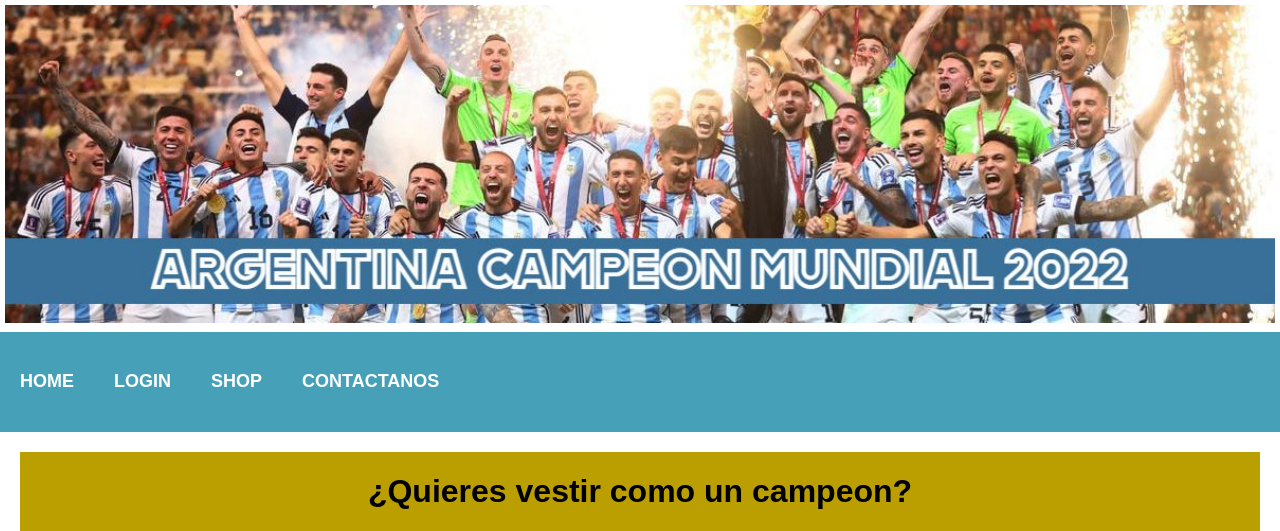
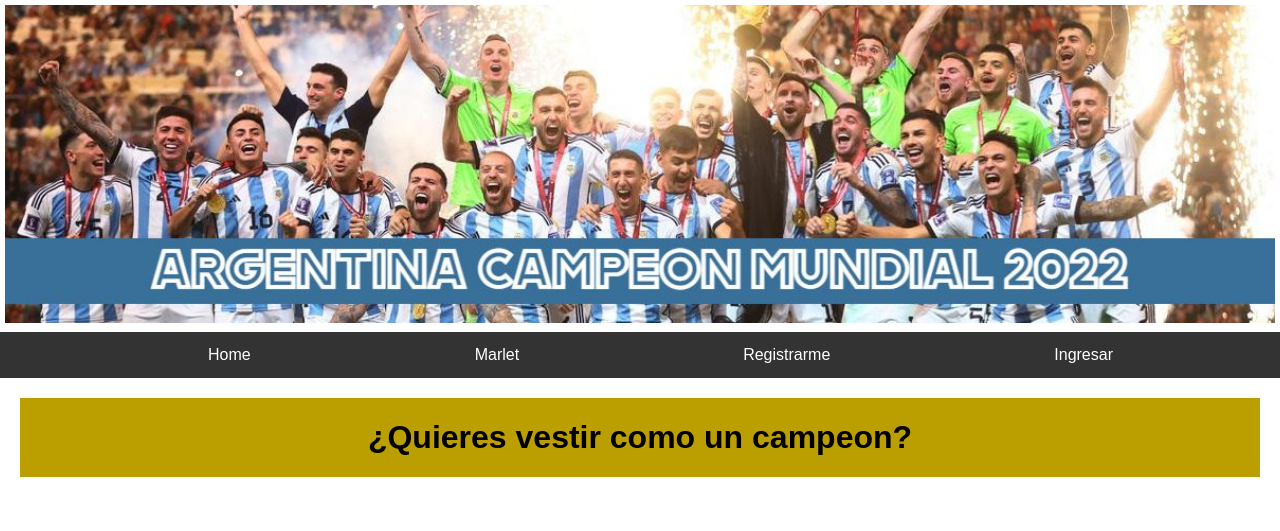
Before and after one commit to ayechf/TPO-CaC-La-Pythoneta, a plain HTML site: page Shop/Shop.Html in a window 1280 px wide. Shown: the top 531 px of the page. Drawn offline with Linux system fonts and the light colour scheme; a script that the page names is missing.

Commit message:
Uni todas las paginas

```diff
--- a/Shop/Shop.Html
+++ b/Shop/Shop.Html
@@ -19,13 +19,14 @@
 </div>
 
 
-  <div class="navbar">
-    <a href="../PaginaPrincipal/Principal.html">HOME</a>
-    <a href="../Login/login.html">LOGIN</a>
-    <a href="shop.html">SHOP</a>
-    <a href="../Formulario/formularioInscripcion.html">CONTACTANOS</a>
-  </div>
-
+<nav class="menu">
+  <!-- Navegador Escritorio -->
+  <ul class="ClassUl desktop-nav">
+    <li class="ClassLi"><a class="ClassA" href="/TPO-CaC-La-Pythoneta/PaginaPrincipal/Principal.html">Home</a></li>
+    <li class="ClassLi"><a class="ClassA" href="/TPO-CaC-La-Pythoneta/Shop/Shop.Html">Marlet</a></li>
+    <li class="ClassLi"><a class="ClassA" href="/TPO-CaC-La-Pythoneta/Formulario/formularioInscripcion.html">Registrarme</a></li>
+    <li class="ClassLi"><a class="ClassA" href="/TPO-CaC-La-Pythoneta/Login/login.html">Ingresar</a></li>
+</nav>
 
 
 
--- a/Shop/shop.css
+++ b/Shop/shop.css
@@ -32,32 +32,45 @@ body {
 }
 
 
-.navbar {
+.nav{
     display: flex;
-    height: auto;
-    background-color: #0a83a1c0;
-    height: 100px;
+    justify-content: space-between;
     align-items: center;
-}
+  }
+  /* Ocultar el botón del menú en pantallas grandes */
+  .nav-toggle {
+    display: none;
+    background: none;
+    border: none;
+  }
 
-/* Estilo para el DIV donde se encuentra en navbar */
-.navbar a {
+  /* Estilos para la lista del menú en pantallas grandes */
+  .ClassUl {
+    list-style-type: none;
+    margin: 0;
+    padding: 0;
+    overflow: hidden;
+    background-color: #333;
+  }
+
+  /* Estilos para los elementos del menú en pantallas grandes */
+  .ClassLi {
+    float: left;
+    margin-left: 15%;
+  }
+
+  /* Estilos para los enlaces del menú en pantallas grandes */
+  .ClassA {
+    display: block;
     color: white;
-    font-size: large;
-    padding: 50px 20px 50px 20px;
+    text-align: center;
+    padding: 14px 16px;
     text-decoration: none;
-    text-align-last: 20px;
-    font-weight: bold
+  }
 
-    }
-
-
-
-/* Estilo para que al pasar sobre alguno de los items de navbar cambie de color tanto la letra como el fondo */
-.navbar a:hover {
-    background-color: #bb9f00;
-    color: black;
-}
+  .ClassA:hover {
+    background-color: #111;
+  }
 
 
 /*Estilo donde se encuentra 1. Quieres vestir como un campeon 2. Slider 3.Realiza tu compra*/
```
Also changed, not shown: Formulario/formularioInscripcion.html (+7 -9 lines), Login/login.html (+2 -2 lines), Login/olvidarcontraseña.html (+4 -6 lines), PaginaPrincipal/Principal.html (+4 -6 lines).
